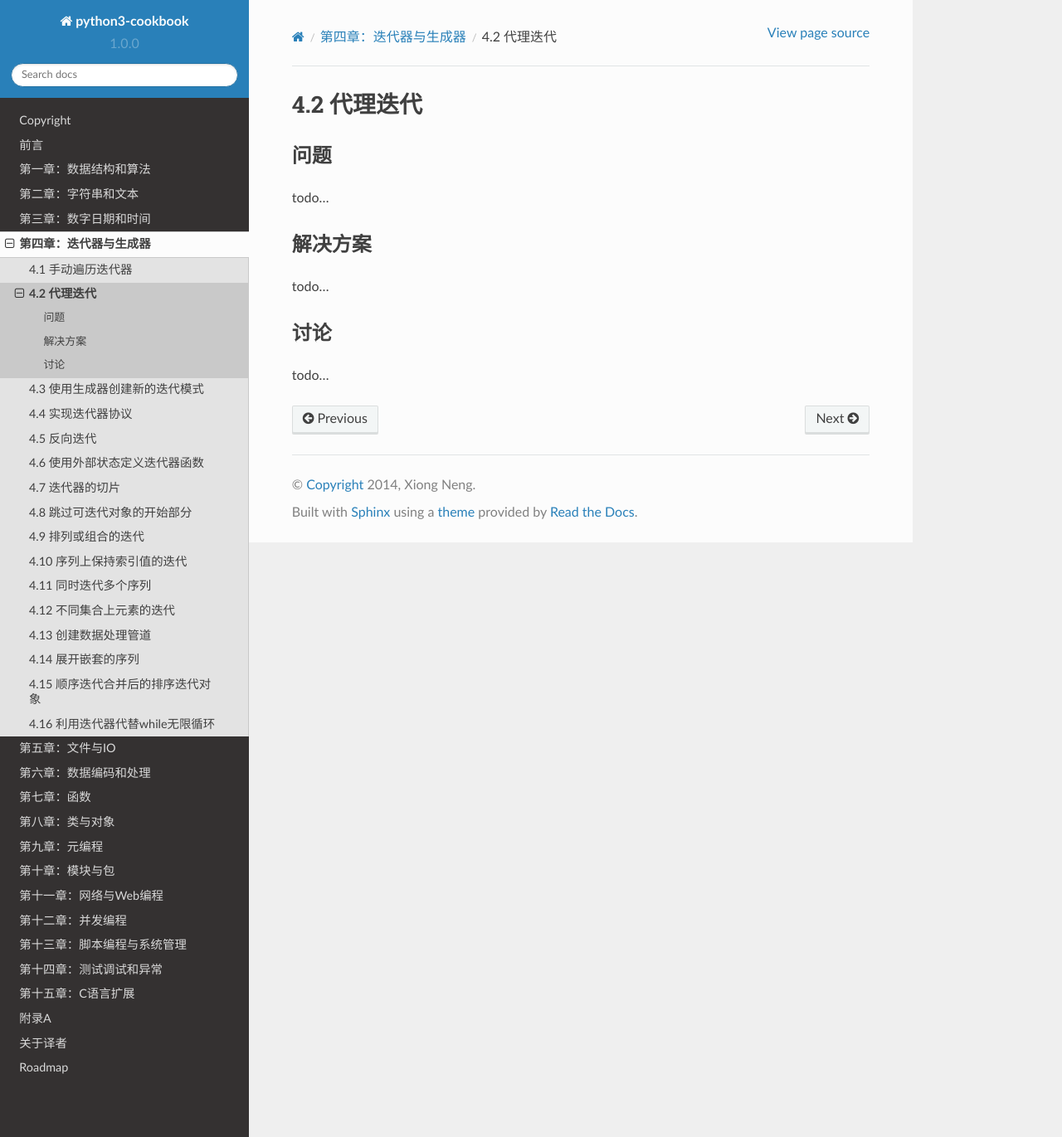
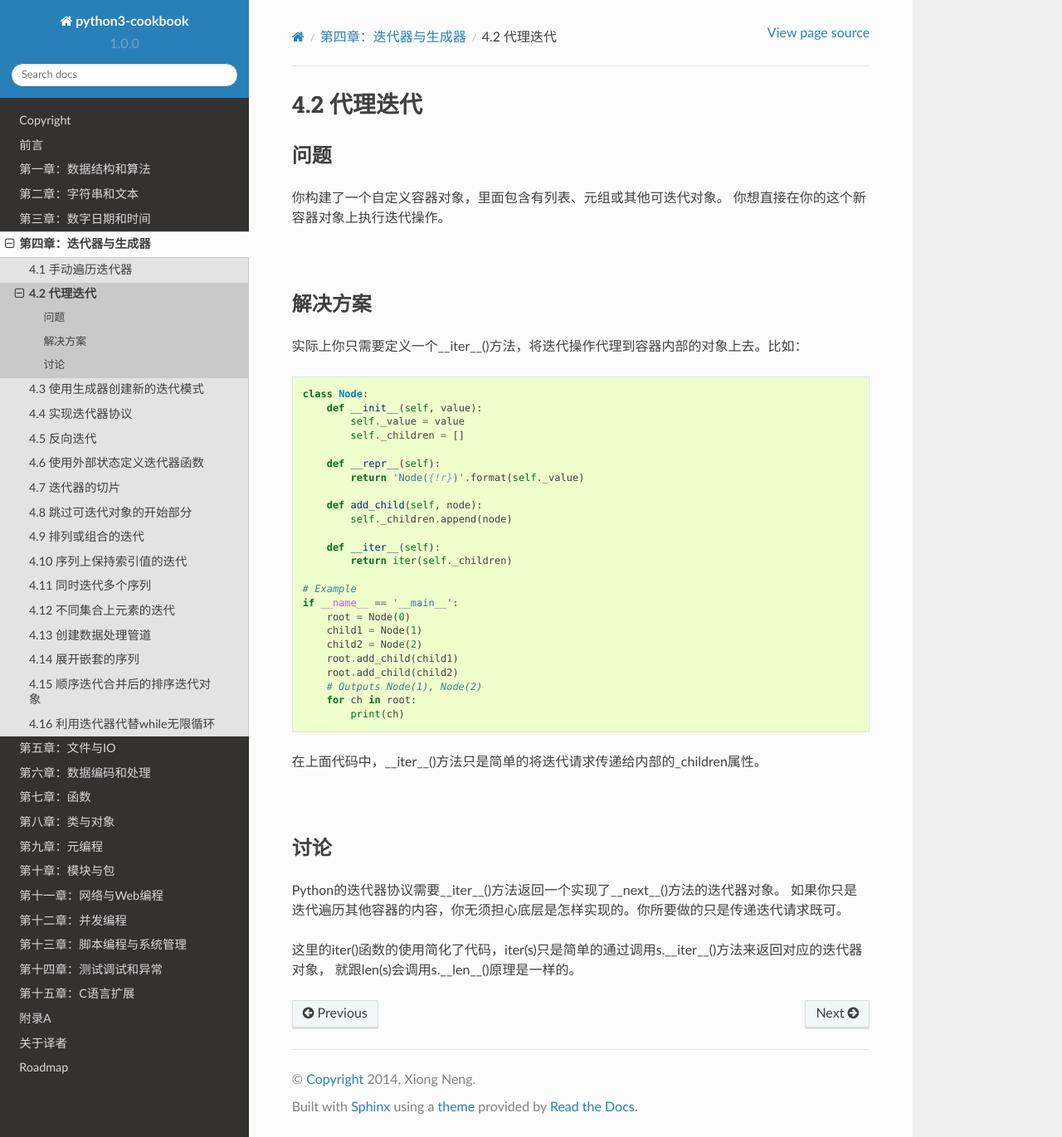
Before and after one commit to yidao620c/python3-cookbook, a Sphinx documentation site: the page built from source/c04/p02_delegating_iteration.rst, in a window 1280 px wide and 1371 px high. Shown: the whole window at 83% size. Built offline with Sphinx 7.4.7 and the Read the Docs theme 2.0.0, drawn with Linux system fonts in a browser that asks for light colours.

Commit message:
4.2小节完成

```diff
--- a/source/c04/p02_delegating_iteration.rst
+++ b/source/c04/p02_delegating_iteration.rst
@@ -5,14 +5,52 @@
 ----------
 问题
 ----------
-todo...
+你构建了一个自定义容器对象，里面包含有列表、元组或其他可迭代对象。
+你想直接在你的这个新容器对象上执行迭代操作。
+
+|
 
 ----------
 解决方案
 ----------
-todo...
+实际上你只需要定义一个__iter__()方法，将迭代操作代理到容器内部的对象上去。比如：
+
+.. code-block:: python
+
+    class Node:
+        def __init__(self, value):
+            self._value = value
+            self._children = []
+
+        def __repr__(self):
+            return 'Node({!r})'.format(self._value)
+
+        def add_child(self, node):
+            self._children.append(node)
+
+        def __iter__(self):
+            return iter(self._children)
+
+    # Example
+    if __name__ == '__main__':
+        root = Node(0)
+        child1 = Node(1)
+        child2 = Node(2)
+        root.add_child(child1)
+        root.add_child(child2)
+        # Outputs Node(1), Node(2)
+        for ch in root:
+            print(ch)
+
+在上面代码中，__iter__()方法只是简单的将迭代请求传递给内部的_children属性。
+
+|
 
 ----------
 讨论
 ----------
-todo...
+Python的迭代器协议需要__iter__()方法返回一个实现了__next__()方法的迭代器对象。
+如果你只是迭代遍历其他容器的内容，你无须担心底层是怎样实现的。你所要做的只是传递迭代请求既可。
+
+这里的iter()函数的使用简化了代码，iter(s)只是简单的通过调用s.__iter__()方法来返回对应的迭代器对象，
+就跟len(s)会调用s.__len__()原理是一样的。
```
Also changed, not shown: 1 other file.
